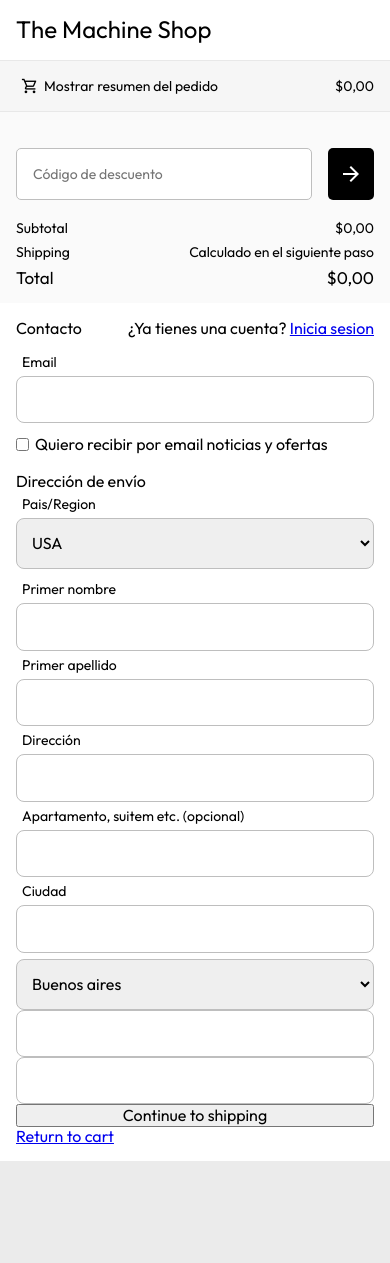
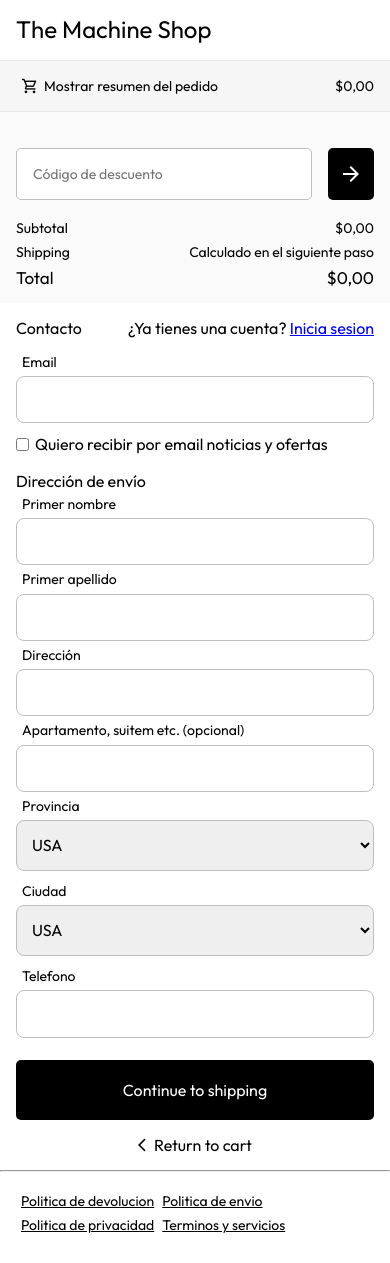
Before and after one commit to RumerTovar/the-machine-shop, a Next.js app: page /checkout in a window 390 px wide. Before the commit the page ends 1161 px from the top, so only its background shows below. Built offline with nearby package versions, Linux system fonts and the light colour scheme; a web font is replaced by a local one.

Commit message:
mobile checkout layout

```diff
--- a/src/components/checkout/Checkout.module.css
+++ b/src/components/checkout/Checkout.module.css
@@ -194,3 +194,41 @@
  flex-direction: column;
  margin-bottom: 6px;
 }
+
+.submit {
+ background-color: black;
+ color: white;
+ border-style: none;
+ border-radius: 5px;
+ padding: 21px;
+ margin-top: 1rem;
+}
+
+.return {
+ display: flex;
+ align-items: center;
+ justify-content: center;
+ text-decoration: none;
+ color: black;
+ text-align: center;
+ margin-top: 1rem;
+}
+
+.backArrow {
+ font-size: medium;
+}
+
+.footer {
+ display: flex;
+ flex-direction: row;
+ flex-wrap: wrap;
+ align-items: center;
+ padding: 21px;
+}
+
+.footerLinks {
+ padding-right: 0.5rem;
+ padding-bottom: 0.5rem;
+ font-size: 14px;
+ color: black;
+}
--- a/src/components/checkout/Checkout.tsx
+++ b/src/components/checkout/Checkout.tsx
@@ -29,7 +29,6 @@
    <Link href='/' className={styles.title}>
     The Machine Shop
    </Link>
-   <main>
    <section className={styles.summaryHeader}>
     <div className={styles.summaryHeaderContent}>
      <div className={styles.leftHeader}>
@@ -158,62 +157,79 @@
     </div>
     <div className={styles.formSubscribe}>
      <input type='checkbox' name='subscribe' />
-      <label className='subscribe'>
+     <label htmlFor='subscribe' className='subscribe'>
       Quiero recibir por email noticias y ofertas
      </label>
     </div>
     <p className={styles.shippingAddress}>Dirección de envío</p>
+
     <div className={styles.inputGroup}>
-      <label className={styles.label}>Pais/Region</label>
+     <label htmlFor='firstName' className={styles.label}>
+      Primer nombre
+     </label>
+     <input type='text' name='firstName' className={styles.input} />
+    </div>
+    <div className={styles.inputGroup}>
+     <label htmlFor='lastName' className={styles.label}>
+      Primer apellido
+     </label>
+     <input type='text' name='lastName' className={styles.input} />
+    </div>
+    <div className={styles.inputGroup}>
+     <label htmlFor='address' className={styles.label}>
+      Dirección
+     </label>
+     <input type='text' name='address' className={styles.input} />
+    </div>
+    <div className={styles.inputGroup}>
+     <label htmlFor='apartment' className={styles.label}>
+      Apartamento, suitem etc. (opcional)
+     </label>
+     <input type='text' name='apartment' className={styles.input} />
+    </div>
+    <div className={styles.inputGroup}>
+     <label className={styles.label}>Provincia</label>
      <select className={`${styles.inputPadding} ${styles.input}`}>
       <option value=''>USA</option>
      </select>
     </div>
     <div className={styles.inputGroup}>
-      <label htmlFor='' className={styles.label}>
-       Primer nombre
-      </label>
-      <input
-       type='text'
-       name='firstName'
-       placeholder=''
-       className={styles.input}
-      />
+     <label className={styles.label}>Ciudad</label>
+     <select className={`${styles.inputPadding} ${styles.input}`}>
+      <option value=''>USA</option>
+     </select>
     </div>
     <div className={styles.inputGroup}>
-      <label htmlFor='' className={styles.label}>
-       Primer apellido
-      </label>
-      <input type='text' name='lastName' className={styles.input} />
-     </div>
-     <div className={styles.inputGroup}>
-      <label htmlFor='' className={styles.label}>
-       Dirección
-      </label>
-      <input type='text' name='address' className={styles.input} />
-     </div>
-     <div className={styles.inputGroup}>
-      <label htmlFor='' className={styles.label}>
-       Apartamento, suitem etc. (opcional)
+     <label htmlFor='apartment' className={styles.label}>
+      Telefono
      </label>
      <input type='text' name='apartment' className={styles.input} />
     </div>
-     <div className={styles.inputGroup}>
-      <label htmlFor='' className={styles.label}>
-       Ciudad
-      </label>
-      <input type='text' name='city' className={styles.input} />
-     </div>
-
-     <select name='' id='' className={styles.input}>
-      <option value=''>Buenos aires</option>
-     </select>
-     <input type='text' name='zipCode' id='' className={styles.input} />
-     <input type='text' name='phone' id='' className={styles.input} />
-     <button type='submit'>Continue to shipping</button>
-     <Link href='/'>Return to cart</Link>
+    <button className={styles.submit} type='submit'>
+     Continue to shipping
+    </button>
+    <Link href='/' className={styles.return}>
+     <span className={`${styles.backArrow} material-symbols-outlined`}>
+      arrow_back_ios
+     </span>
+     Return to cart
+    </Link>
    </form>
-   </main>
+   <hr />
+   <footer className={styles.footer}>
+    <Link className={styles.footerLinks} href='/'>
+     Politica de devolucion
+    </Link>
+    <Link className={styles.footerLinks} href='/'>
+     Politica de envio
+    </Link>
+    <Link className={styles.footerLinks} href='/'>
+     Politica de privacidad
+    </Link>
+    <Link className={styles.footerLinks} href='/'>
+     Terminos y servicios
+    </Link>
+   </footer>
   </div>
  );
 }
```
Lines whose indentation alone changed are shown as unchanged.
